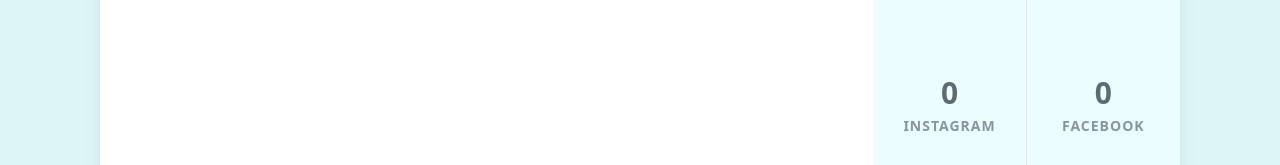
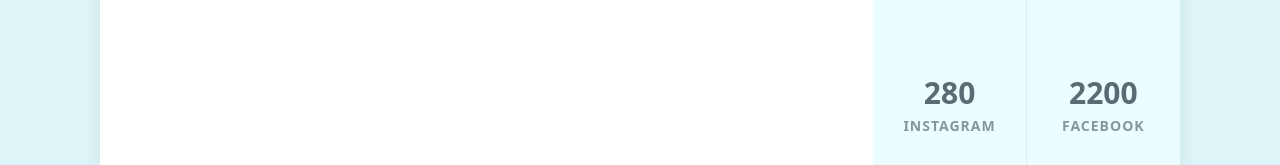
Before and after one commit to ChenHaoJie9527/text-word-counter, a React (Vite) app: page / in a window 1280 px wide. Shown: the part 482-647 px from the top of the page. Built offline with nearby package versions, Linux system fonts and the light colour scheme.

Commit message:
设置计数板状态

```diff
--- a/src/App.tsx
+++ b/src/App.tsx
@@ -6,6 +6,12 @@ import Main from "./components/Main";
 import { Textarea } from "./components/ui/textarea";
 function App() {
   const [textValue, setTextValue] = useState("");
+  const [stats, setStats] = useState({
+    numberOfWords: 0,
+    numberOfCharacters: 0,
+    instagramCharactersLeft: 280,
+    facebookCharactersLeft: 2200,
+  });
 
   const onChangeValue = (e: React.ChangeEvent<HTMLTextAreaElement>) => {
     const val = e.target.value;
@@ -21,7 +27,7 @@ function App() {
           placeholder="Type your message here."
           className="rounded-none border-none"
         />
-        <Counter className=" xl:flex-[40%] md:flex-[40%] sm:flex-[55%]" />
+        <Counter stats={stats} className=" xl:flex-[40%] md:flex-[40%] sm:flex-[55%]" />
       </Main>
       <Footer />
     </div>
--- a/src/components/Counter.tsx
+++ b/src/components/Counter.tsx
@@ -1,30 +1,36 @@
 interface Props {
   className?: string;
+  stats?: {
+    numberOfWords: number;
+    numberOfCharacters: number;
+    instagramCharactersLeft: number;
+    facebookCharactersLeft: number;
+  };
 }
 
-export default function Counter({ className }: Props) {
+export default function Counter({ className, stats }: Props) {
   return (
     <div className={`grid grid-cols-2 grid-rows-2 bg-[#EBFDFF] ${className}`}>
       <div className="flex items-center justify-center border-b-[1px] flex-col border-r-[1px] font-bold text-[#5c6b73]">
-        <span className=" text-[30px]">0</span>
+        <span className=" text-[30px]">{stats?.numberOfWords}</span>
         <span className=" uppercase tracking-[1px] opacity-70 text-[14px]">
           words
         </span>
       </div>
       <div className="flex items-center justify-center border-b-[1px] flex-col font-bold text-[#5c6b73]">
-        <span className=" text-[30px]">0</span>
+        <span className=" text-[30px]">{stats?.numberOfCharacters}</span>
         <span className=" uppercase tracking-[1px] opacity-70 text-[14px]">
           characters
         </span>
       </div>
       <div className="flex items-center justify-center border-r-[1px] flex-col font-bold text-[#5c6b73]">
-        <span className=" text-[30px]">0</span>
+        <span className=" text-[30px]">{stats?.instagramCharactersLeft}</span>
         <span className=" uppercase tracking-[1px] opacity-70 text-[14px]">
           instagram
         </span>
       </div>
       <div className="flex items-center justify-center flex-col font-bold text-[#5c6b73]">
-        <span className=" text-[30px]">0</span>
+        <span className=" text-[30px]">{stats?.facebookCharactersLeft}</span>
         <span className=" uppercase tracking-[1px] opacity-70 text-[14px]">
           facebook
         </span>
```
